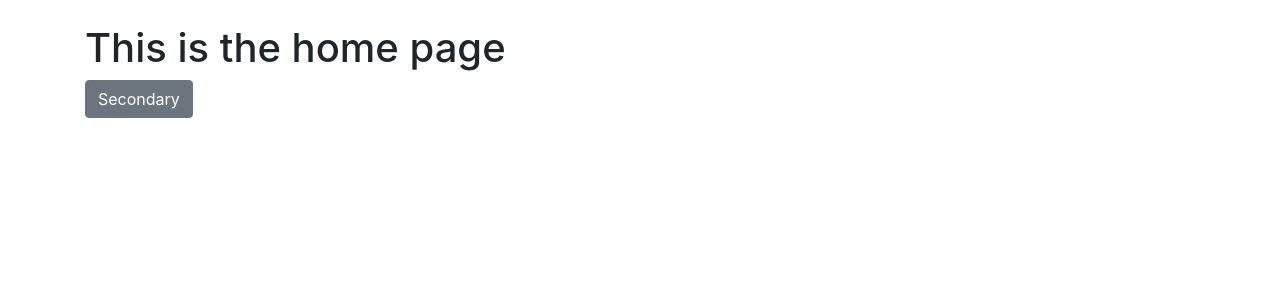
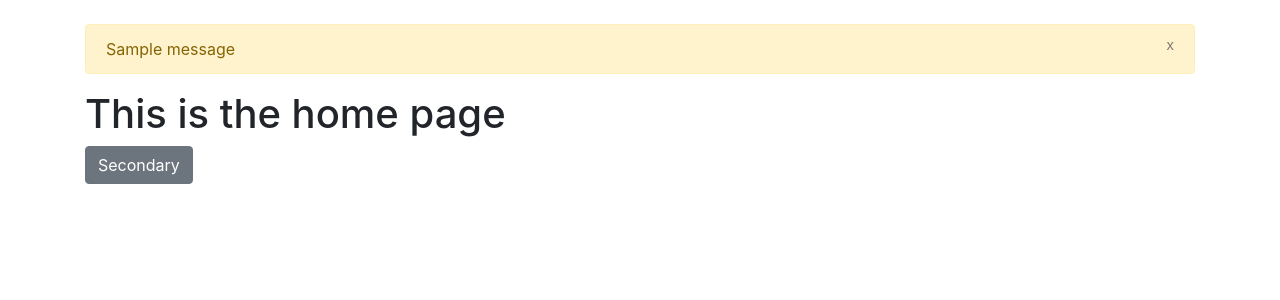
Before and after one commit to naeem-bebit/django-data, a Django app: page / in a window 1280 px wide. Shown: the part 56-356 px from the top of the page. Run offline with Django 3.2, Linux system fonts and the light colour scheme; one stand-in notice (Sample message) is shown.

Commit message:
messages

```diff
--- a/src/authenticate/templates/authenticate/base.html
+++ b/src/authenticate/templates/authenticate/base.html
@@ -27,6 +27,15 @@
     </nav>
     <br/>
     <div class="container">
+      {% if messages %}
+        {% for message in messages %}
+          <div class="alert alert-warning alert-dismissable" role="alert">
+            <button class="close" data-dismis="alert"><small><sup>x</sup></small>
+            </button>
+            {{ message }}
+          </div>
+        {% endfor %}
+      {% endif %}
       {% block content %}
       {% endblock %}
     </div>
--- a/src/authenticate/views.py
+++ b/src/authenticate/views.py
@@ -1,6 +1,7 @@
 """View url."""
 from django.shortcuts import render, redirect
 from django.contrib.auth import authenticate, login, logout
+from django.contrib import messages
 
 
 def home(request):
@@ -13,8 +14,10 @@ def login_user(request):
     user = authenticate(request, username=username, password=password)
     if user is not None:
         login(request, user)
+        messages.success(request, ('You Have Been Logged In!'))
         return redirect('home')
     else:
+        messages.success(request, ('Error Logging In. Please Try Again'))
         return redirect('login')
   else:
     return render(request, 'authenticate/login.html', {})
```
Also changed, not shown: src/db.sqlite3.
